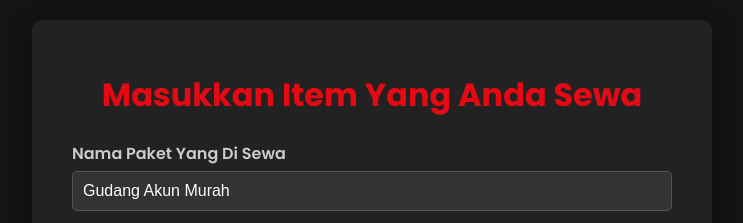
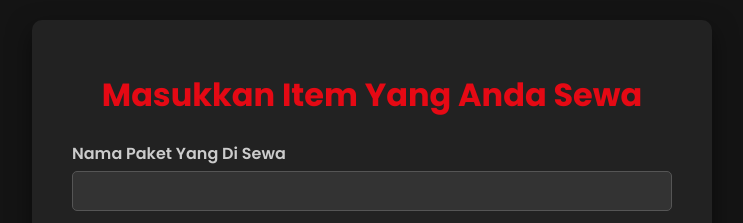
Before and after one commit to aplikasihitungmundurnetflix/hitungmundursewanetflix, a plain HTML site: page index.html in a window 1280 px wide. Shown: the top 223 px of the page, without its empty margins (268-1011 px from the left). Drawn offline with Linux system fonts and the light colour scheme.

Commit message:
Update index.html

```diff
--- a/index.html
+++ b/index.html
@@ -193,7 +193,7 @@
             <form id="generator-form">
                 <div class="form-group">
                     <label for="namaPenyewaan">Nama Paket Yang Di Sewa</label>
-                    <input type="text" id="namaPenyewaan" value="Gudang Akun Murah" required>
+                    <input type="text" id="namaPenyewaan" value="" required>
                 </div>
                 <div class="form-group">
                     <label for="namaPelanggan">Nama Pelanggan</label>
```
